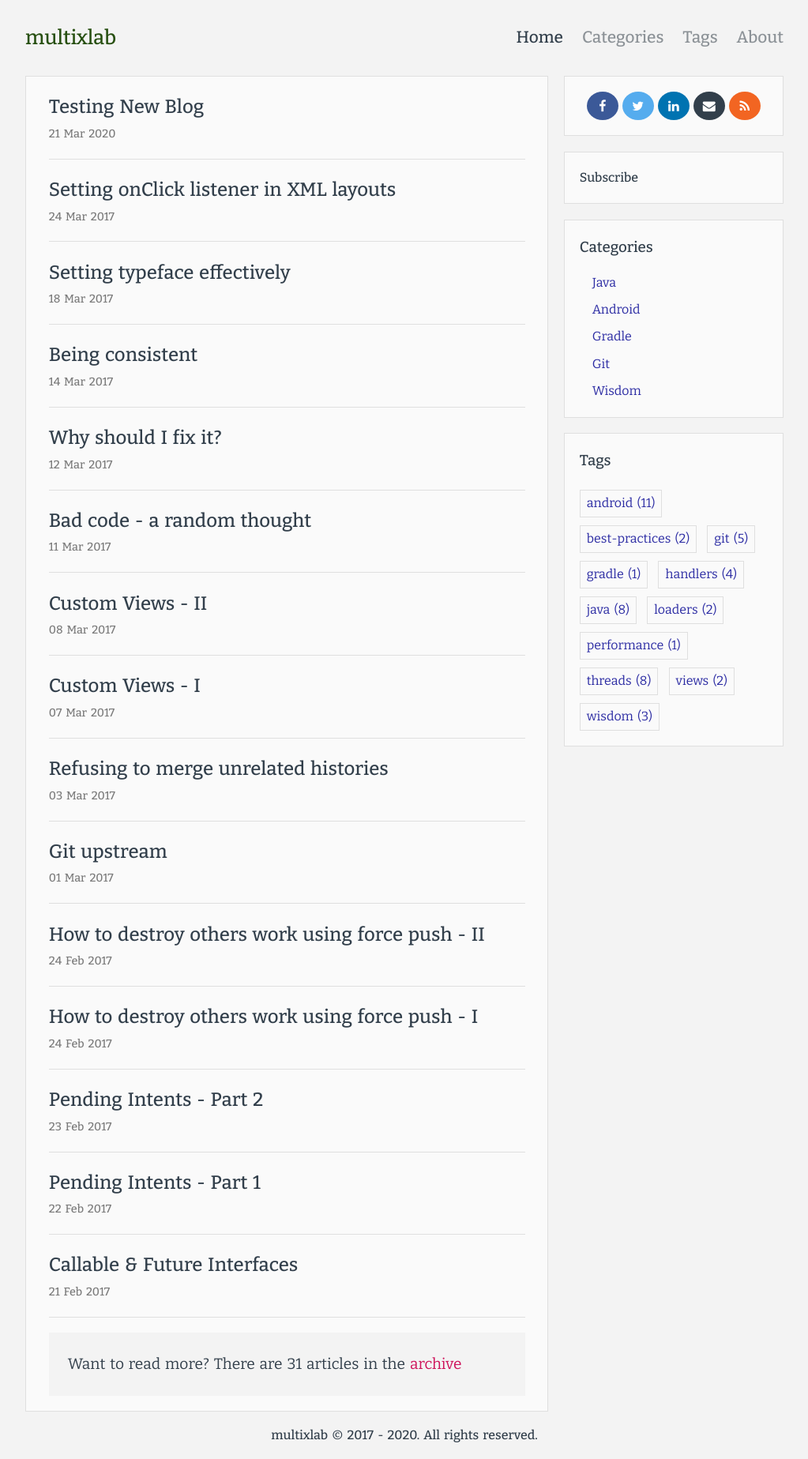
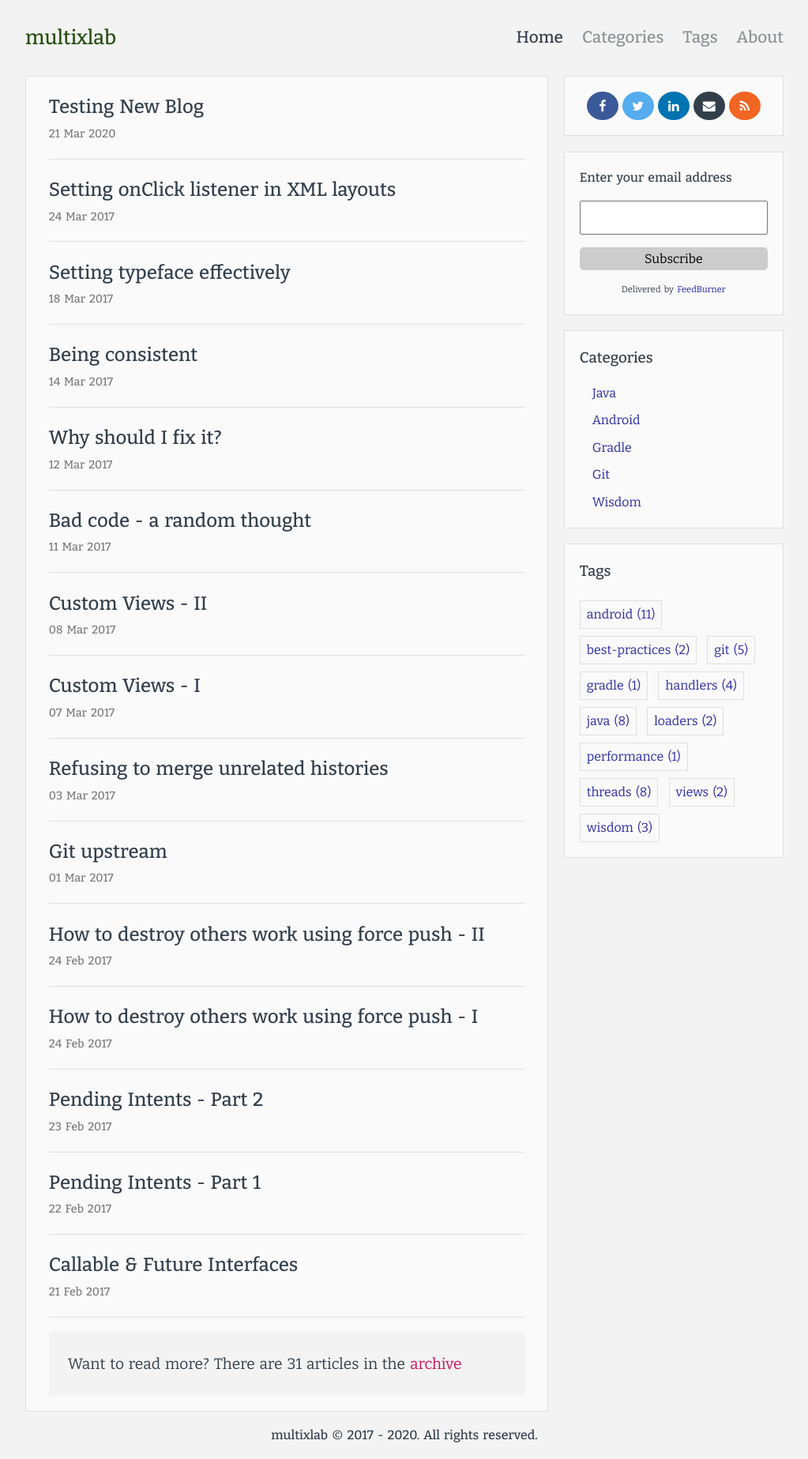
Before and after one commit to multixlab/multixlab.github.io, a Jekyll site: the page built from index.html, in a window 1280 px wide. Shown: the whole page at 79% size, without its empty margins (128-1151 px from the left). Built offline with Jekyll 4.4.1, drawn with Linux system fonts in a browser that asks for light colours.

Commit message:
add subscribe option

```diff
--- a/_includes/subscribe.html
+++ b/_includes/subscribe.html
@@ -1,3 +1,15 @@
-<div class="display-area sidebar-margin">
-    <h4>Subscribe</h4>
+<div class="display-area sidebar-margin subscribe">
+    <h4>Enter your email address</h4>
+
+    <div class="form">
+
+        <form action="https://feedburner.google.com/fb/a/mailverify" method="post" target="popupwindow"
+              onsubmit="window.open('https://feedburner.google.com/fb/a/mailverify?uri=Multixlab', 'popupwindow', 'scrollbars=yes,width=550,height=520');return true">
+            <input type="text" name="email" id="email"/>
+            <input type="hidden" value="Multixlab" name="uri"/>
+            <input type="hidden" name="loc" value="en_US"/>
+            <input type="submit" value="Subscribe" class="submit-button"/>
+            <p class="message">Delivered by <a href="https://feedburner.google.com" target="_blank">FeedBurner</a></p>
+        </form>
+    </div>
 </div>
--- a/_sass/base.scss
+++ b/_sass/base.scss
@@ -1,3 +1,4 @@
+$font-family: 'Bitter', sans-serif;
 
 * {
   margin: 0;
@@ -7,7 +8,11 @@
 html {
   font-size: 16px;
   scroll-behavior: smooth;
-  font-family: 'Bitter', sans-serif;
+  font-family: $font-family;
+}
+
+input {
+  font-family: $font-family;
 }
 
 body {
@@ -121,7 +126,6 @@ a {
 }
 
 
-
 @media (max-width: $medium-breakpoint) {
 
   .right,
--- /dev/null
+++ b/_sass/subscribe.scss
@@ -0,0 +1,50 @@
+.subscribe {
+
+  h4 {
+    margin-bottom: 1rem;
+  }
+
+  .form {
+    width: 100%;
+    display: inline-block;
+    text-align: center;
+  }
+
+  input {
+    width: 100%;
+    padding: 10px;
+    display: block;
+    font-size: 1rem;
+    box-sizing: border-box;
+    margin: auto auto 1rem;
+  }
+
+  input[type=submit] {
+    width: 100%;
+    display: block;
+    border: 0 none;
+    font-size: 1rem;
+    cursor: pointer;
+    background: #ccc;
+    padding: 5px 15px;
+    border-radius: 5px;
+    -webkit-border-radius: 5px;
+
+    &:hover {
+      transition: 1s;
+      color: white;
+      background: $color-primary;
+    }
+  }
+
+
+  .message {
+    text-align: center;
+    font-size: 0.7rem;
+  }
+
+  a,
+  a:visited {
+    color: $color-blue;
+  }
+}
--- a/assets/css/main.scss
+++ b/assets/css/main.scss
@@ -14,3 +14,4 @@
 @import "archive";
 @import "syntax";
 @import "social";
+@import "subscribe";
```
